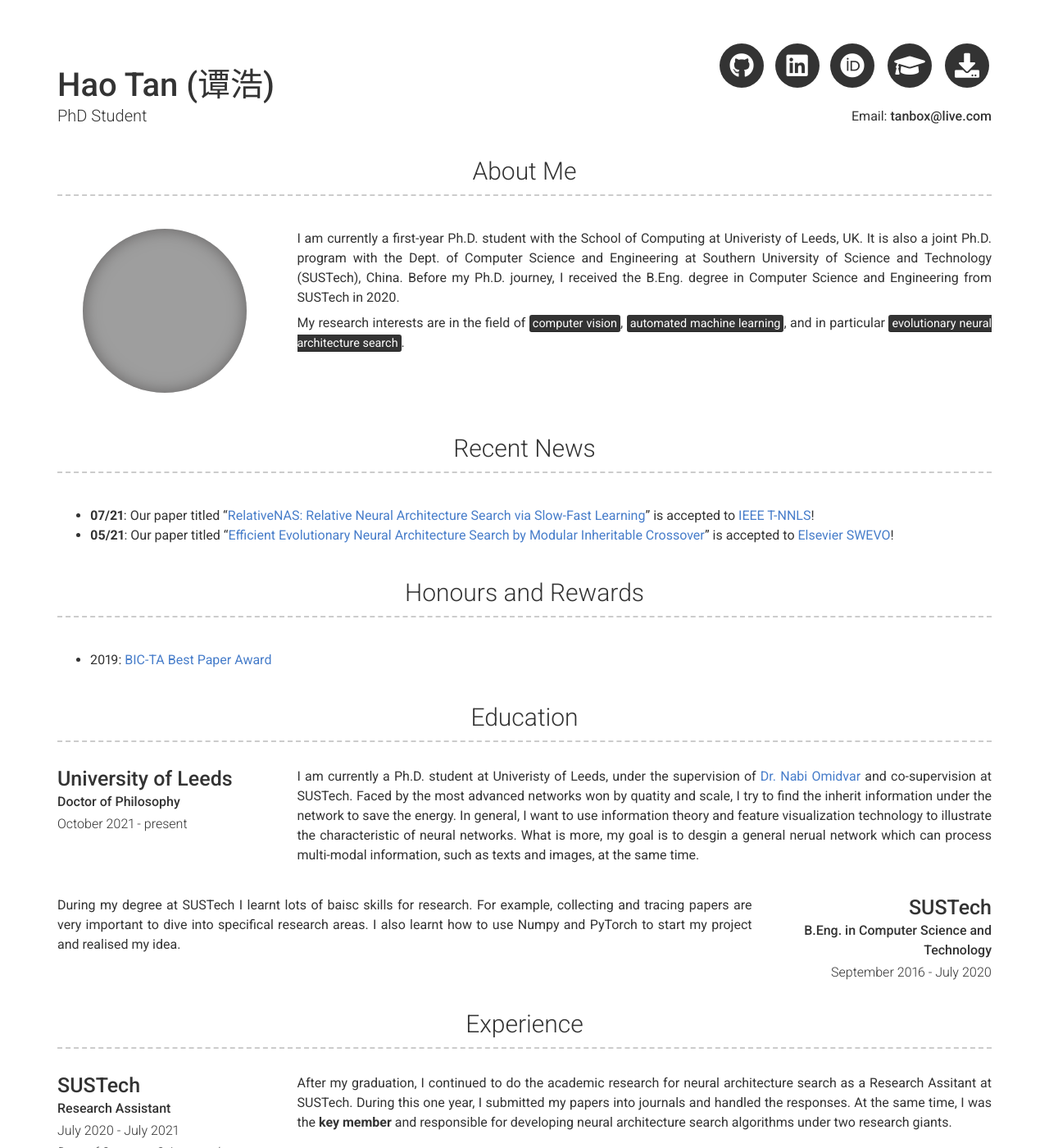
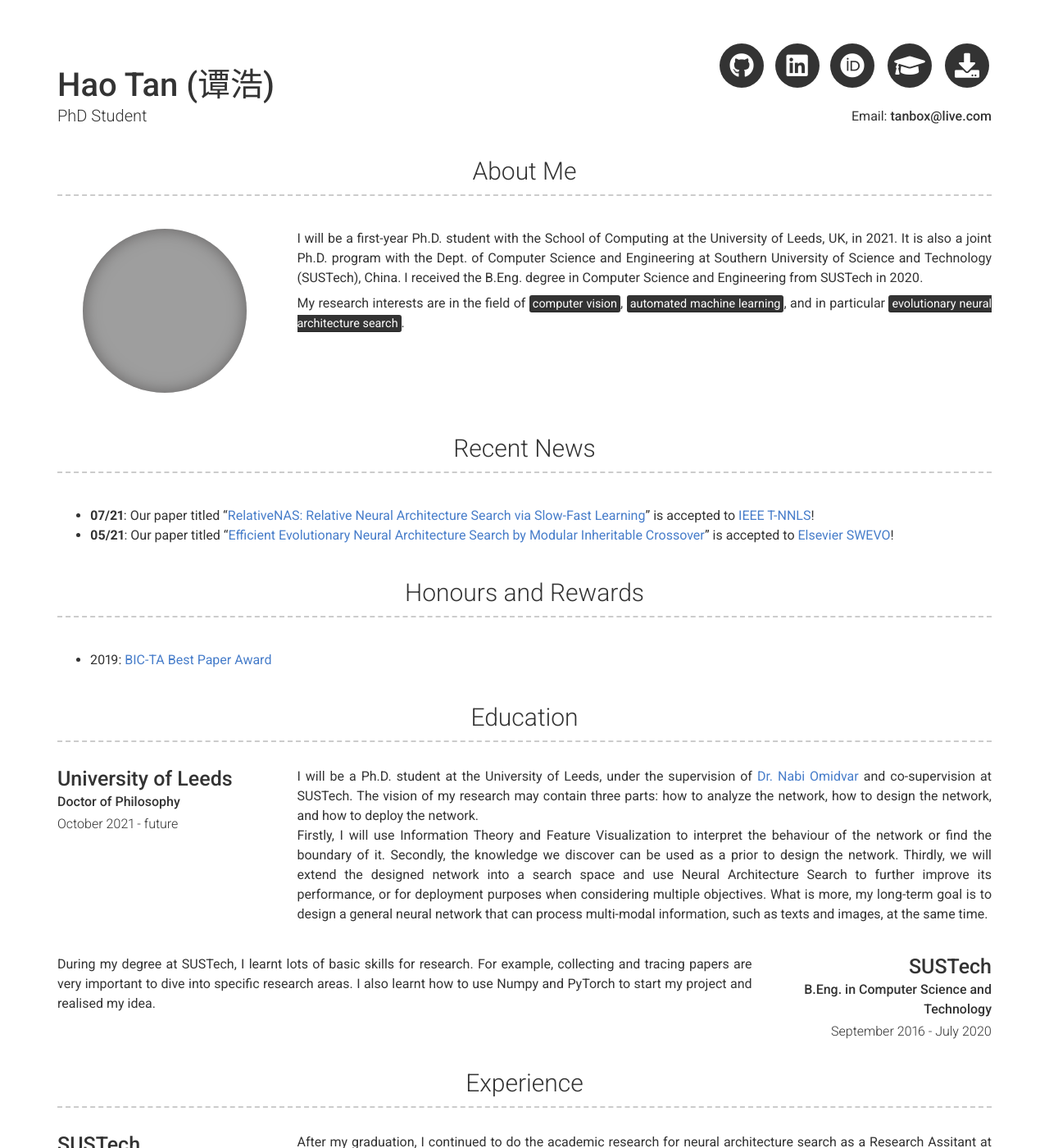
Before and after one commit to haotan1998/haotan1998.github.io, a Jekyll site: the page built from index.md, in a window 1280 px wide and 1400 px high. Shown: the whole window at 82% size. Built offline with Jekyll 4.4.1, drawn with Linux system fonts in a browser that asks for light colours; nearby versions of some CDN libraries; grey boxes are pictures that could not be loaded.

Commit message:
Update _config.yml

```diff
--- a/_config.yml
+++ b/_config.yml
@@ -40,9 +40,9 @@ gtag: "G-VSKWWKRQT4"
 # about_title: About Me (Use this to override about section title)
 about_profile_image: images/profile.jpg
 about_content: | # this will include new lines to allow paragraphs
-  I am currently a first-year Ph.D. student with the School of Computing at Univeristy of Leeds, UK.
+  I will be a first-year Ph.D. student with the School of Computing at the University of Leeds, UK, in 2021.
   It is also a joint Ph.D. program with the Dept. of Computer Science and Engineering at Southern University of Science and Technology (SUSTech), China.
-  Before my Ph.D. journey, I received the B.Eng. degree in Computer Science and Engineering from SUSTech in 2020.
+  I received the B.Eng. degree in Computer Science and Engineering from SUSTech in 2020.
 
   My research interests are in the field of <mark>computer vision</mark>, <mark>automated machine learning</mark>, and in particular <mark>evolutionary neural architecture search</mark>.
 
@@ -62,19 +62,21 @@ content:
       - layout: left
         title: University of Leeds
         sub_title: Doctor of Philosophy
-        caption: October 2021 - present
+        caption: October 2021 - future
         description: | # this will include new lines to allow paragraphs
-          I am currently a Ph.D. student at Univeristy of Leeds, under the supervision of [Dr. Nabi Omidvar](https://www.nomidvar.com) and co-supervision at SUSTech.
-          Faced by the most advanced networks won by quatity and scale, I try to find the inherit information under the network to save the energy.
-          In general, I want to use information theory and feature visualization technology to illustrate the characteristic of neural networks.
-          What is more, my goal is to desgin a general nerual network which can process multi-modal information, such as texts and images, at the same time.
+          I will be a Ph.D. student at the University of Leeds, under the supervision of [Dr. Nabi Omidvar](https://www.nomidvar.com) and co-supervision at SUSTech.
+          The vision of my research may contain three parts: how to analyze the network, how to design the network, and how to deploy the network.
+          Firstly, I will use Information Theory and Feature Visualization to interpret the behaviour of the network or find the boundary of it.
+          Secondly, the knowledge we discover can be used as a prior to design the network.
+          Thirdly, we will extend the designed network into a search space and use Neural Architecture Search to further improve its performance, or for deployment purposes when considering multiple objectives.
+          What is more, my long-term goal is to design a general neural network that can process multi-modal information, such as texts and images, at the same time.
       - layout: right
         title: SUSTech
         sub_title: B.Eng. in Computer Science and Technology
         caption: September 2016 - July 2020
         description: | # this will include new lines to allow paragraphs
-          During my degree at SUSTech I learnt lots of baisc skills for research.
-          For example, collecting and tracing papers are very important to dive into specifical research areas.
+          During my degree at SUSTech, I learnt lots of basic skills for research.
+          For example, collecting and tracing papers are very important to dive into specific research areas.
           I also learnt how to use Numpy and PyTorch to start my project and realised my idea.
   - title: Experience
     layout: list
```
